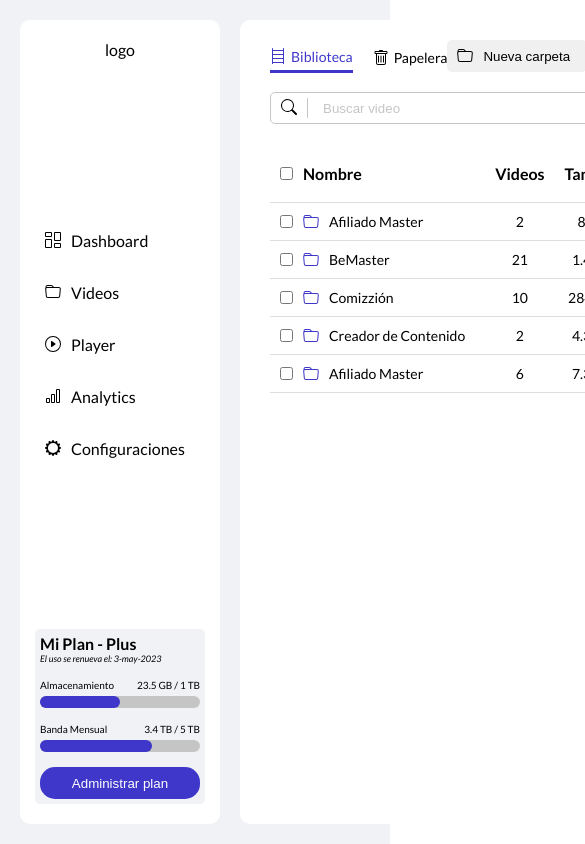
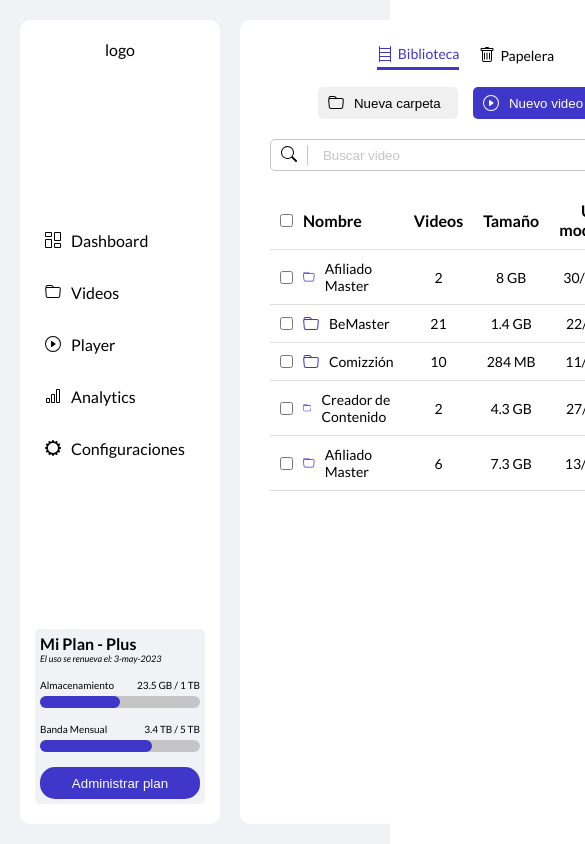
Before and after one commit to jesusalberto11/VideoTool, a React (Vite) app: page / in a window 390 px wide. Shown: the top 844 px of the page, 585 px wide, since content can reach past the window. Built offline with nearby package versions, Linux system fonts and the light colour scheme.

Commit message:
Update: Update responsive styles

```diff
--- a/src/styles/components/pages/DashboardPage/DashboardHeader.css
+++ b/src/styles/components/pages/DashboardPage/DashboardHeader.css
@@ -105,3 +105,16 @@ form,
 #two:checked ~ .tabs #two-tab svg {
   fill: #3f37c9;
 }
+
+@media screen and (max-width: 768px) {
+  .dashboard-header-top-part {
+    flex-direction: column;
+    justify-content: center;
+    gap: 20px;
+  }
+
+  form,
+  .searchbar {
+    width: 100%;
+  }
+}
```
